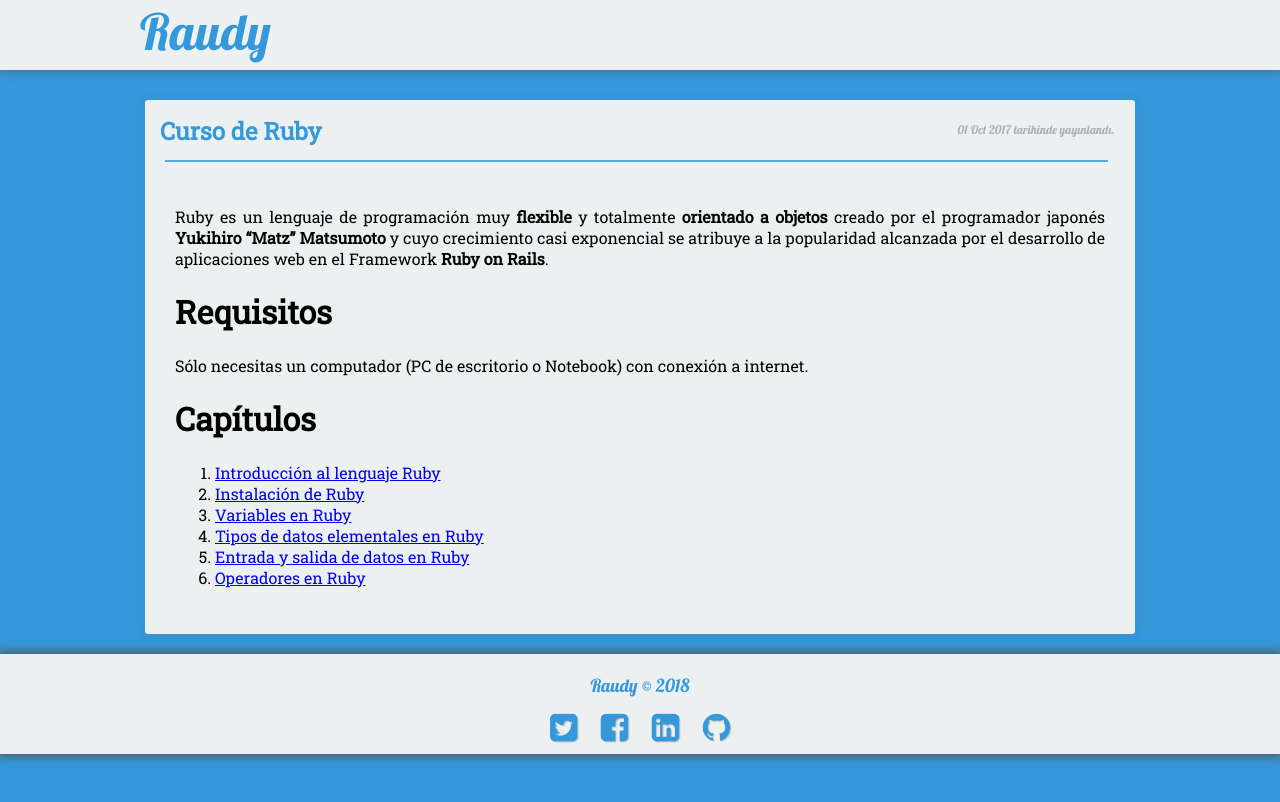
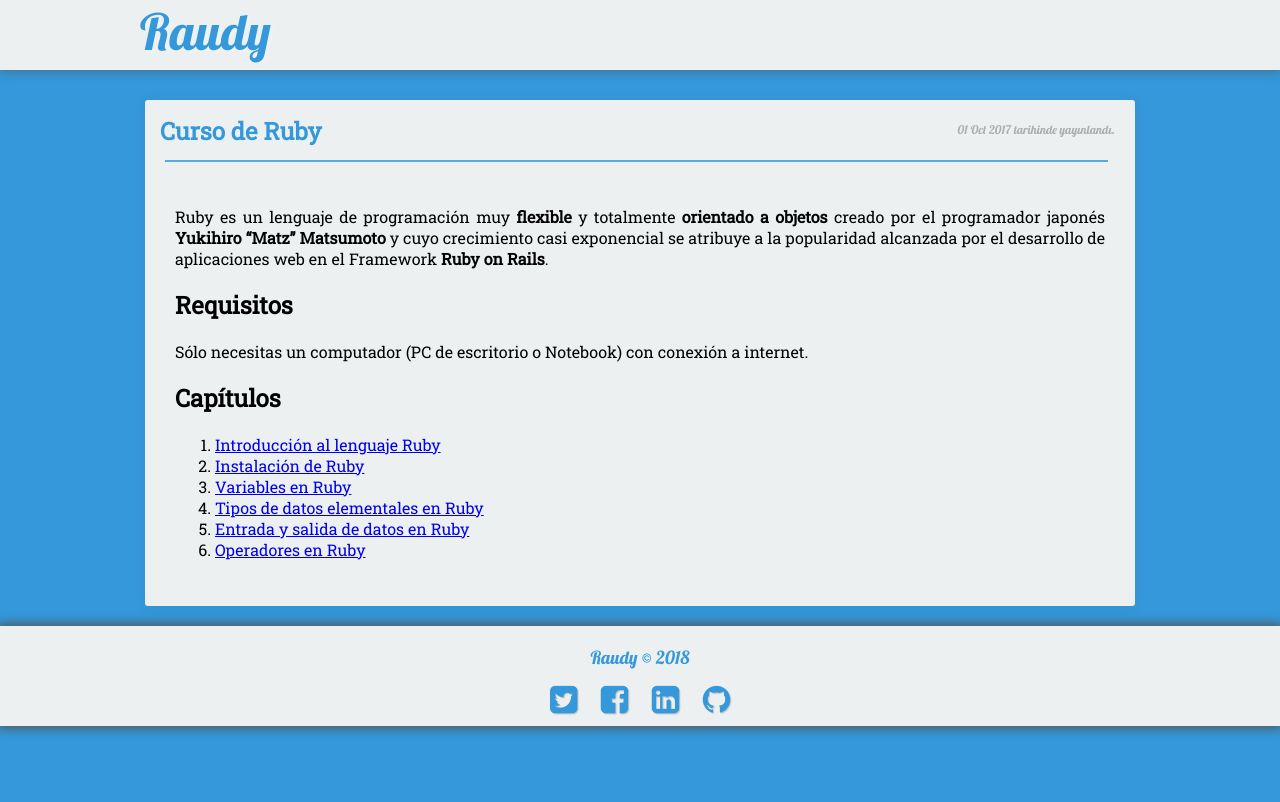
Before and after one commit to nisoto/Blog-anterior-2.0, a Jekyll site: the page built from _posts/2017-10-01-curso-ruby.md, in a window 1280 px wide. Shown: the top 802 px of the page. Built offline with Jekyll 4.4.1, drawn with Linux system fonts in a browser that asks for light colours; nearby versions of some CDN libraries.

```diff
--- a/_posts/2017-10-01-curso-ruby.md
+++ b/_posts/2017-10-01-curso-ruby.md
@@ -11,11 +11,11 @@ tag:
 
 Ruby es un lenguaje de programación muy **flexible** y totalmente **orientado a objetos** creado por el programador japonés **Yukihiro “Matz” Matsumoto** y cuyo crecimiento casi exponencial se atribuye a la popularidad alcanzada por el desarrollo de aplicaciones web en el Framework **Ruby on Rails**.
 
-# Requisitos
+## Requisitos
 
 Sólo necesitas un computador (PC de escritorio o Notebook) con conexión a internet.
 
-# Capítulos
+## Capítulos
 
 1. [Introducción al lenguaje Ruby](https://nisoto.github.io/introduccion-ruby/)
 2. [Instalación de Ruby](https://nisoto.github.io/instalacion-ruby/)
```
